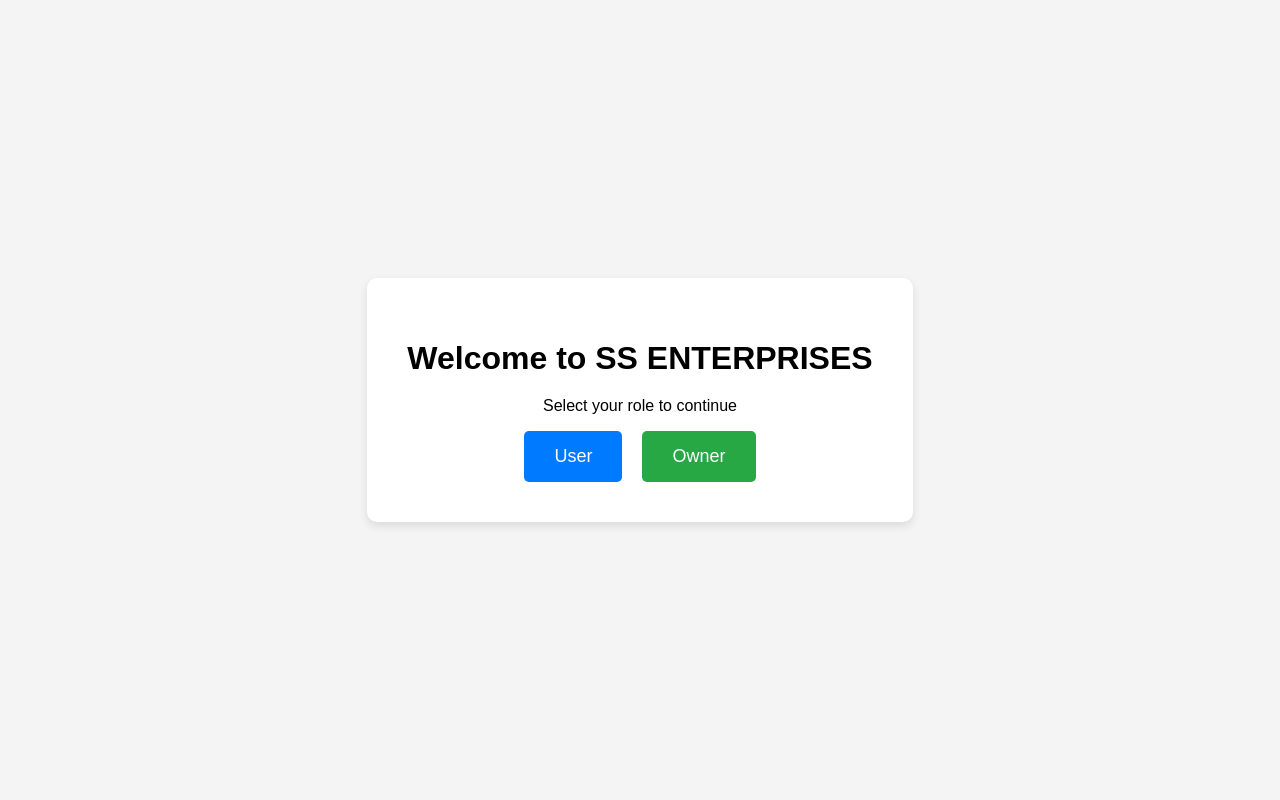
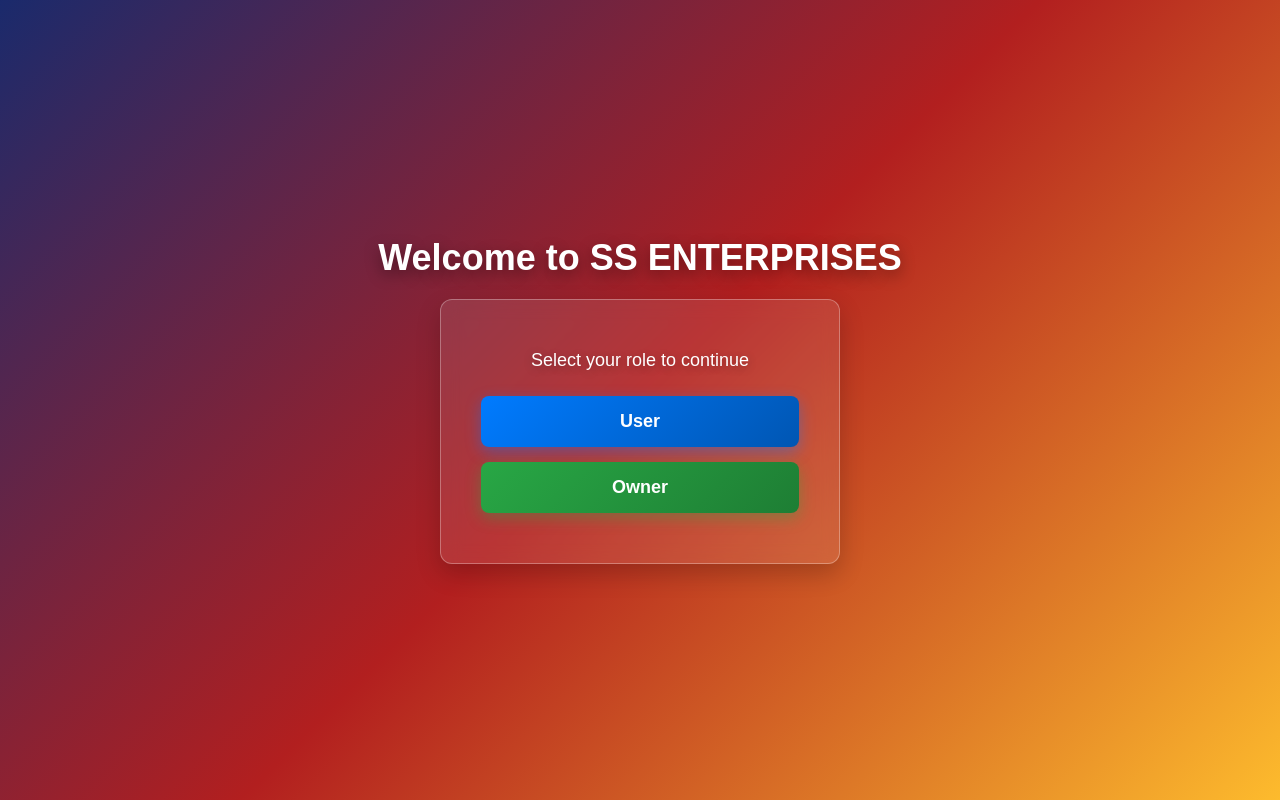
Before and after one commit to lakshminikitha27/SalonAppointment, a Django app: page / in a window 1280 px wide. Run offline with Django 5.2, Linux system fonts and the light colour scheme.

Commit message:
Update landing.html

```diff
--- a/myProject/myApp/templates/myApp/landing.html
+++ b/myProject/myApp/templates/myApp/landing.html
@@ -13,62 +13,147 @@
     <link rel="stylesheet" href="{% static 'landing.css' %}">
 
     <style>
+        /* Global Reset */
+        * {
+            margin: 0;
+            padding: 0;
+            box-sizing: border-box;
+            font-family: 'Poppins', sans-serif;
+        }
+
+        /* Full Page Styling */
         body {
             display: flex;
+            flex-direction: column;
             justify-content: center;
             align-items: center;
             height: 100vh;
-            background: #f4f4f4;
+            background: linear-gradient(135deg, #1a2a6c, #b21f1f, #fdbb2d);
             margin: 0;
-            font-family: Arial, sans-serif;
+            text-align: center;
+            overflow: hidden;
         }
 
-        .container {
-            text-align: center;
-            background: white;
-            padding: 40px;
-            box-shadow: 0 4px 10px rgba(0, 0, 0, 0.1);
-            border-radius: 10px;
+        /* Floating Title */
+        .title {
+            font-size: 36px;
+            font-weight: bold;
+            color: white;
+            text-shadow: 0 5px 15px rgba(0, 0, 0, 0.4);
+            margin-bottom: 20px;
+            animation: fadeInDown 1s ease-in-out;
         }
 
-        h1 {
-            margin-bottom: 20px;
+        /* Glassmorphism Container */
+        .container {
+            position: relative;
+            background: rgba(255, 255, 255, 0.1);
+            padding: 50px 40px;
+            border-radius: 12px;
+            box-shadow: 0px 10px 25px rgba(0, 0, 0, 0.2);
+            backdrop-filter: blur(10px);
+            -webkit-backdrop-filter: blur(10px);
+            border: 1px solid rgba(255, 255, 255, 0.3);
+            max-width: 400px;
+            width: 90%;
+            animation: fadeIn 1s ease-in-out;
         }
 
+        /* Subtext */
+        p {
+            color: #ffffff;
+            font-size: 18px;
+            margin-bottom: 25px;
+            text-shadow: 0 2px 10px rgba(0, 0, 0, 0.3);
+        }
+
+        /* Button Container */
         .button-container {
             display: flex;
-            justify-content: center;
-            gap: 20px;
+            flex-direction: column;
+            gap: 15px;
         }
 
+        /* Buttons */
         .button-container button {
-            padding: 15px 30px;
+            padding: 15px;
             font-size: 18px;
+            font-weight: bold;
             border: none;
+            border-radius: 8px;
             cursor: pointer;
-            border-radius: 5px;
-            transition: 0.3s ease-in-out;
+            transition: all 0.3s ease-in-out;
+            width: 100%;
+            position: relative;
+            overflow: hidden;
         }
 
+        /* User Button */
         .user-btn {
-            background-color: #007bff;
+            background: linear-gradient(135deg, #007bff, #0056b3);
             color: white;
+            box-shadow: 0px 5px 15px rgba(0, 123, 255, 0.4);
         }
 
-        .owner-btn {
-            background-color: #28a745;
-            color: white;
+        .user-btn:hover {
+            box-shadow: 0px 0px 20px rgba(0, 123, 255, 0.8);
         }
 
-        .button-container button:hover {
-            opacity: 0.8;
+        /* Owner Button */
+        .owner-btn {
+            background: linear-gradient(135deg, #28a745, #1e7e34);
+            color: white;
+            box-shadow: 0px 5px 15px rgba(40, 167, 69, 0.4);
+        }
+
+        .owner-btn:hover {
+            box-shadow: 0px 0px 20px rgba(40, 167, 69, 0.8);
+        }
+
+        /* Fade-in Animations */
+        @keyframes fadeIn {
+            from {
+                opacity: 0;
+                transform: translateY(20px);
+            }
+            to {
+                opacity: 1;
+                transform: translateY(0);
+            }
+        }
+
+        @keyframes fadeInDown {
+            from {
+                opacity: 0;
+                transform: translateY(-30px);
+            }
+            to {
+                opacity: 1;
+                transform: translateY(0);
+            }
+        }
+
+        /* Responsive Design */
+        @media (max-width: 480px) {
+            .title {
+                font-size: 28px;
+            }
+
+            .container {
+                padding: 30px 20px;
+            }
+
+            .button-container button {
+                font-size: 16px;
+            }
         }
     </style>
 </head>
 <body>
 
+    <h1 class="title">Welcome to SS ENTERPRISES</h1>
+
     <div class="container">
-        <h1>Welcome to SS ENTERPRISES</h1>
         <p>Select your role to continue</p>
         <div class="button-container">
             <button class="user-btn" onclick="window.location.href='{% url 'login_view_customer' %}'">User</button>
```
